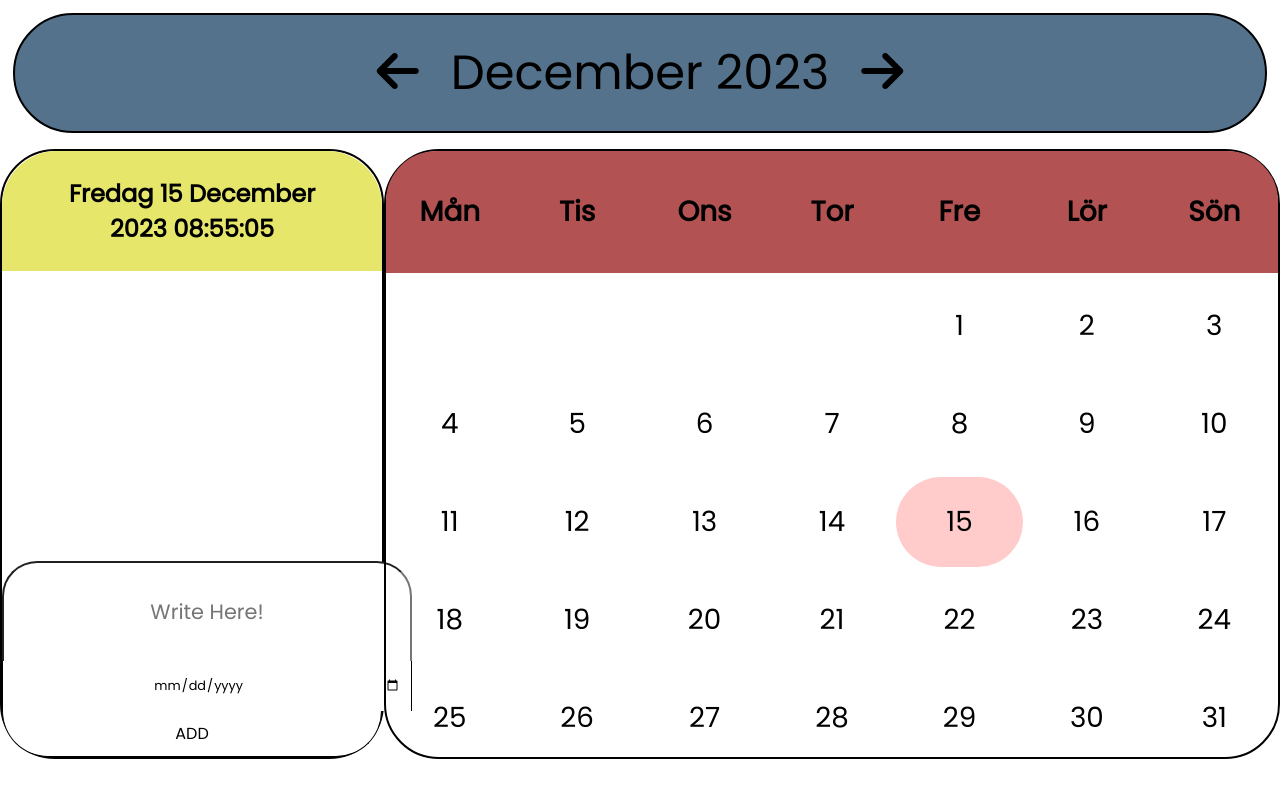
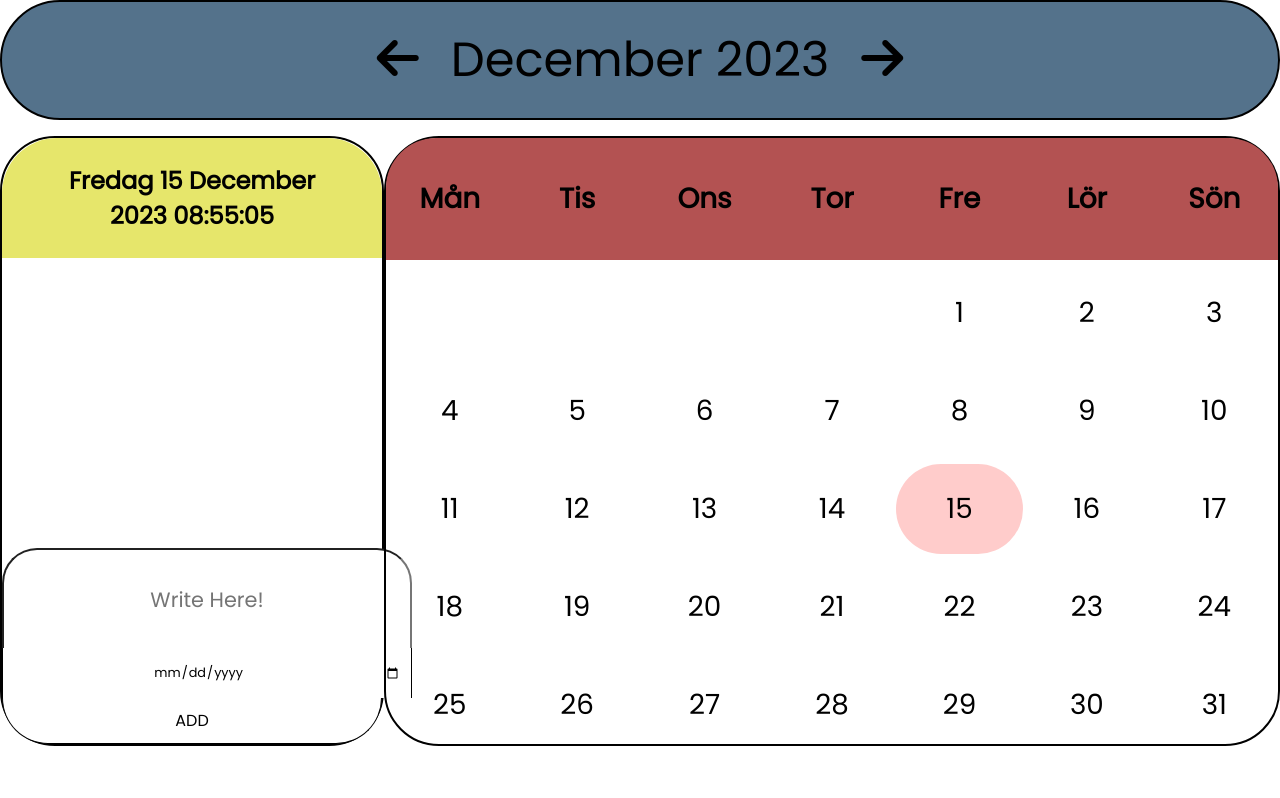
Before and after one commit to Vincent1Vincent2/Calendar, a website: page public/index.html in a window 1280 px wide. Drawn offline with Linux system fonts and the light colour scheme.

Commit message:
header added back, test fails. removed margins

```diff
--- a/public/style.css
+++ b/public/style.css
@@ -17,7 +17,6 @@ header {
   font-size: clamp(1.5rem, -0.375rem + 6vw, 3rem);
   background-color: rgb(84, 114, 139);
   border-radius: 80px;
-  margin: 0.8rem;
   margin-bottom: 1rem;
   border: solid 2px;
 }
```
